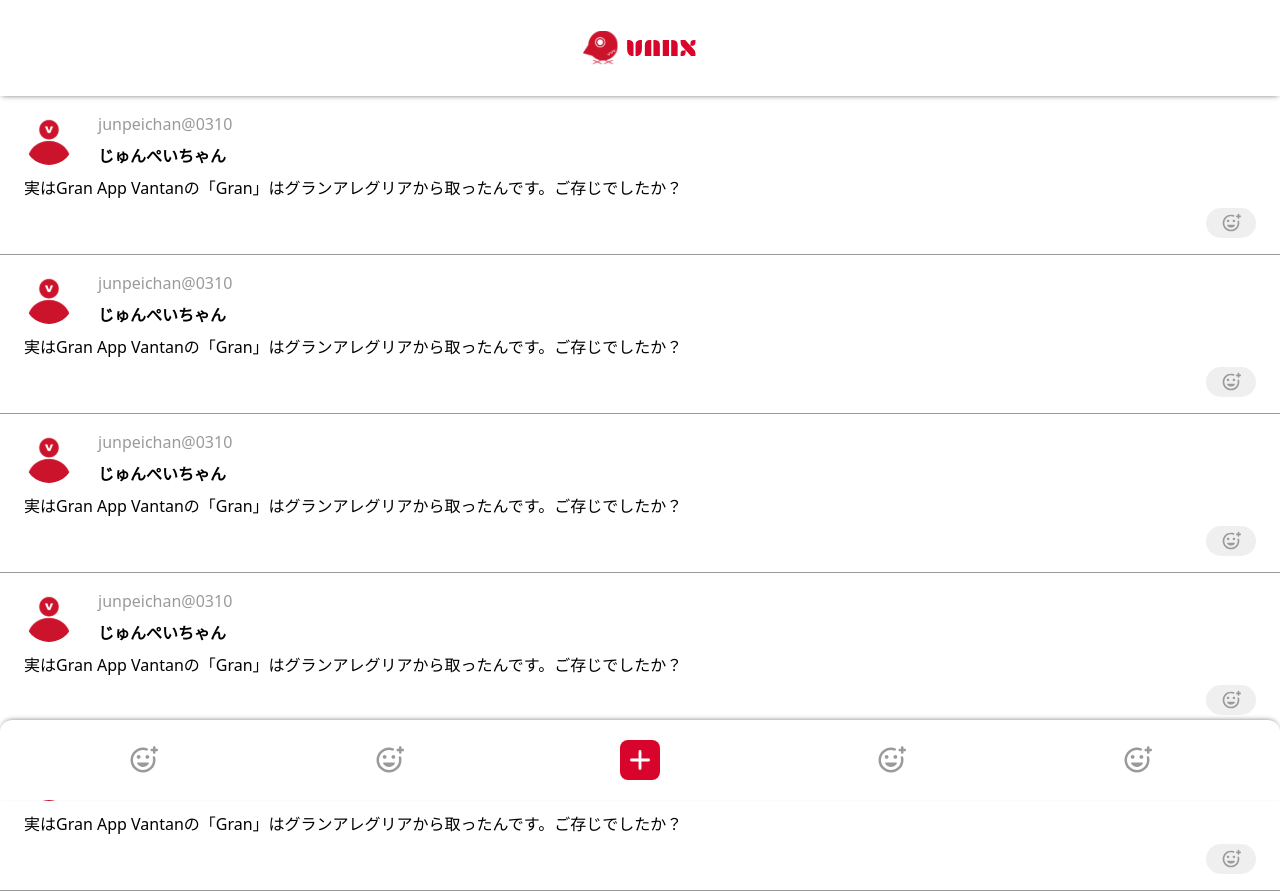
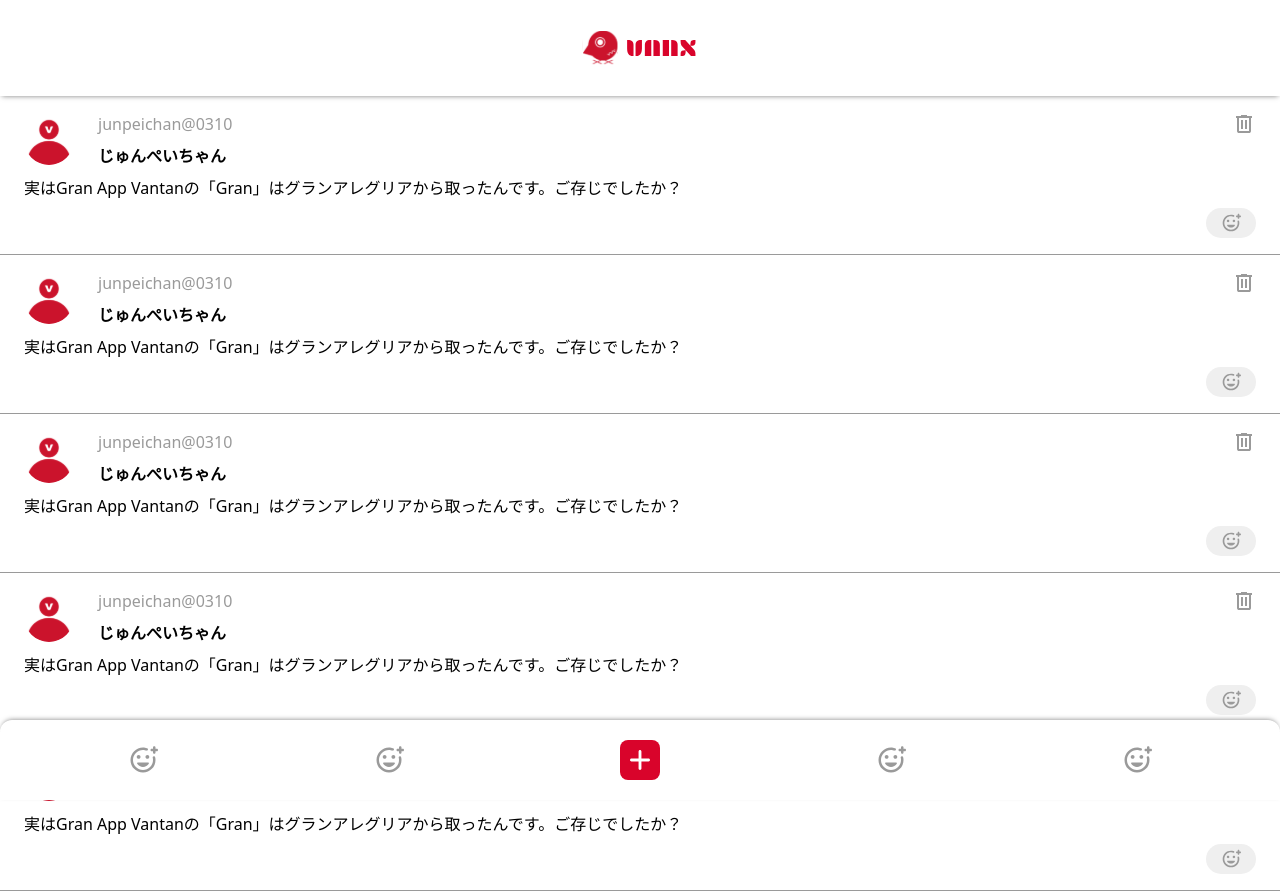
Before and after one commit to Gran-App-Vantan/vanx-frontend, a Next.js app in the folder vanx-app/: page / in a window 1280 px wide. Built offline with nearby package versions, Linux system fonts and the light colour scheme.

Commit message:
temporary commit

```diff
--- a/vanx-app/app/page.tsx
+++ b/vanx-app/app/page.tsx
@@ -1,7 +1,8 @@
-"user client";
+"use client";
 
-import { PostItem } from "@/components/post";
+import { PostItem, ReactionBottomSheet } from "@/components/post";
 import { FooterNavItem } from "@/components/shared";
+import { useState } from "react";
 
 // 仮データの皆さん
 const commonUser = {
@@ -29,6 +30,9 @@ const posts = Array.from({ length: 5 }, (_, i) => ({
 }));
 
 export default function Home() {
+  const [isDeleteModalOpen, setIsDeleteModalOpen] = useState(false);
+  const [isBottomSheetOpen, setIsBottomSheetOpen] = useState(false);
+
   return (
     <>
       <main>
@@ -42,11 +46,29 @@ export default function Home() {
 
               return (
                 <li key={post.id}>
-                  <PostItem post={normalizedPost} />
+                  <PostItem
+                    post={normalizedPost}
+                    onDelete={() => setIsDeleteModalOpen(true)}
+                    onClick={() => setIsBottomSheetOpen(true)}
+                  />
                 </li>
               )
             })}
           </ul>
+
+          {isDeleteModalOpen && (
+            <>
+              {/*
+                <Modal>
+                  <PostDeleteModal />
+                </Modal>
+              */}
+            </>
+          )}
+
+          {isBottomSheetOpen && (
+            <ReactionBottomSheet />
+          )}
         </div>
       </main>
 
--- a/vanx-app/app/test/page.tsx
+++ b/vanx-app/app/test/page.tsx
@@ -1,11 +1,51 @@
+"use client";
+
 import { PostingButton, PostItem, ReactionAddButton, ReactionBottomSheet } from "@/components/post";
+import { useState } from "react";
+
+// 仮データの皆さん
+const postInfo = {
+  id: 1,
+  userId: "junpeichan@0310",
+  userName: "じゅんぺいちゃん",
+  imageSrc: "/icons/user-icon.svg",
+  contents: "実はGran App Vantanの「Gran」はグランアレグリアから取ったんです。ご存じでしたか？",
+
+  postReactions: [
+    {
+      id: 1,
+      category: "emoji" as const,
+      reactionName: "平常心",
+      reactionImageSrc: "/icons/reaction-icon.svg",
+    }
+  ]
+}
 
 export default function Test() {
+  const [isDeleteModalOpen, setIsDeleteModalOpen] = useState(false);
+  const [isBottomSheetOpen, setIsBottomSheetOpen] = useState(false);
+
   return (
     <main>
-      <div className="absolute bottom-0">
+      <PostItem
+        post={postInfo}
+        onDelete={() => setIsDeleteModalOpen(true)}
+        onClick={() => setIsBottomSheetOpen(true)}
+      />
+
+      {isDeleteModalOpen && (
+        <>
+          {/*
+            <Modal>
+              <PostDeleteModal />
+            </Modal>
+          */}
+        </>
+      )}
+
+      {isBottomSheetOpen && (
         <ReactionBottomSheet />
-      </div>
+      )}
     </main>
   );
 }
--- a/vanx-app/components/post/PostItem.tsx
+++ b/vanx-app/components/post/PostItem.tsx
@@ -3,7 +3,17 @@ import Image from "next/image";
 import { ReactionAddButton } from "./ReactionAddButton";
 import { Post } from "@/api/posts/types";
 
-export function PostItem({ post }: Post ) {
+type PostItemProps = {
+  post: Post["post"];
+  onDelete: () => void;
+  onClick: () => void;
+}
+
+export function PostItem({
+  post,
+  onDelete,
+  onClick,
+}: PostItemProps) {
   return (
     <div className="flex flex-col gap-2 w-full min-w-screen border-b-[0.5px] border-b-text-gray py-4 px-6">
       <div className="flex gap-6">
@@ -22,6 +32,20 @@ export function PostItem({ post }: Post ) {
             {post.userName}
           </h2>
         </div>
+
+        <div className="justify-self-end ml-auto">
+          <button
+            className="cursor-pointer"
+            onClick={onDelete}
+          >
+            <Image
+              src="/icons/delete-icon.svg"
+              alt="delete-icon"
+              width={24}
+              height={24}
+            />
+          </button>
+        </div>
       </div>
 
       <div>
@@ -29,7 +53,10 @@ export function PostItem({ post }: Post ) {
       </div>
 
       <div className="flex justify-end">
-        <ReactionAddButton postReactions={post.postReactions}/>
+        <ReactionAddButton
+          postReactions={post.postReactions}
+          onClick={onClick}
+        />
       </div>
     </div>
   );
--- a/vanx-app/components/post/ReactionAddButton.tsx
+++ b/vanx-app/components/post/ReactionAddButton.tsx
@@ -1,13 +1,19 @@
 import Image from "next/image"
 import { Reactions } from "@/api/posts/types"
 
-export function ReactionAddButton({ postReactions }: { postReactions: Reactions[] }) {
+type ReactionAddButtonProps = {
+  postReactions: Reactions[]
+  onClick: () => void
+}
+
+export function ReactionAddButton({ postReactions, onClick }: ReactionAddButtonProps) {
   return (
     <>
       {postReactions.map((reaction) => (
         <button
           key={reaction.id}
-          className="flex justify-center items-center w-[50px] h-[30px] bg-gray rounded-full"
+          onClick={onClick}
+          className="flex justify-center items-center w-[50px] h-[30px] bg-gray rounded-full cursor-pointer"
         >
           <Image
             className="w-5 h-5"
--- a/vanx-app/components/post/ReactionBottomSheet.tsx
+++ b/vanx-app/components/post/ReactionBottomSheet.tsx
@@ -424,10 +424,9 @@ export function ReactionBottomSheet() {
   }, [searchValue]);
 
   return (
-    <div className="flex flex-col gap-6 w-full min-w-screen h-[377px] bg-base py-5 rounded-tr-xl rounded-tl-xl shadow-top">
-
+    <div className="fixed top-0 left-0 w-screen h-screen bg-[#9A9A9A]/50">
+      <div className="absolute bottom-0 flex flex-col gap-6 w-full min-w-screen bg-base py-5 rounded-tr-xl rounded-tl-xl shadow-top">
         <span className="block w-15 min-h-1 bg-text-gray rounded-full mx-auto"/>
-
         <div className="flex w-[358px] bg-gray px-4 mx-auto rounded-lg gap-4">
           <Image
             className="cursor-pointer"
@@ -444,7 +443,6 @@ export function ReactionBottomSheet() {
             onChange={(e) => setSearchValue(e.target.value)}
           />
         </div>
-
         <nav className="border-b-[0.5px] border-text-gray py-2">
           <ul className="flex items-center justify-between px-[30px]">
             {navigationItems.map((item, i) => {
@@ -470,12 +468,12 @@ export function ReactionBottomSheet() {
                     />
                   </button>
                 </li>
-            )
+              );
             })}
           </ul>
         </nav>
 
-      <div className="grid grid-cols-8 mx-auto gap-[15px] overflow-scroll">
+        <div className="grid grid-cols-8 grid-rows-[30px_30px] mx-auto h-60 gap-[15px] overflow-y-scroll">
           {filteredResults.length > 0 ? (
             filteredResults.map((icon, i) => (
               <span
@@ -508,5 +506,6 @@ export function ReactionBottomSheet() {
         </div>
 
       </div>
+    </div>
   );
 }
```
Also changed, not shown: vanx-app/components/shared/FooterNavItem.tsx (+4 -8 lines), vanx-app/public/icons/delete-icon.svg (added). Lines whose indentation alone changed are shown as unchanged.
